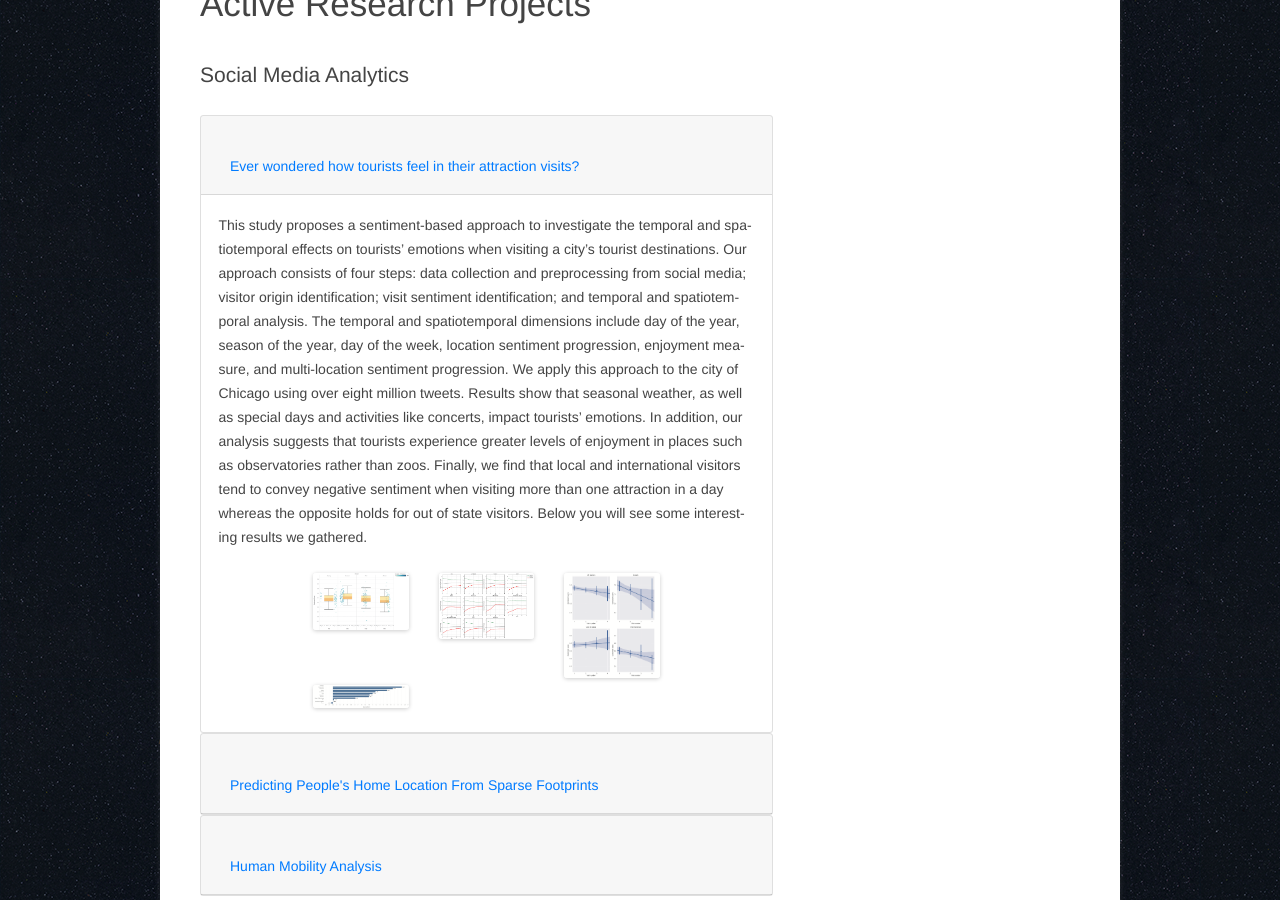
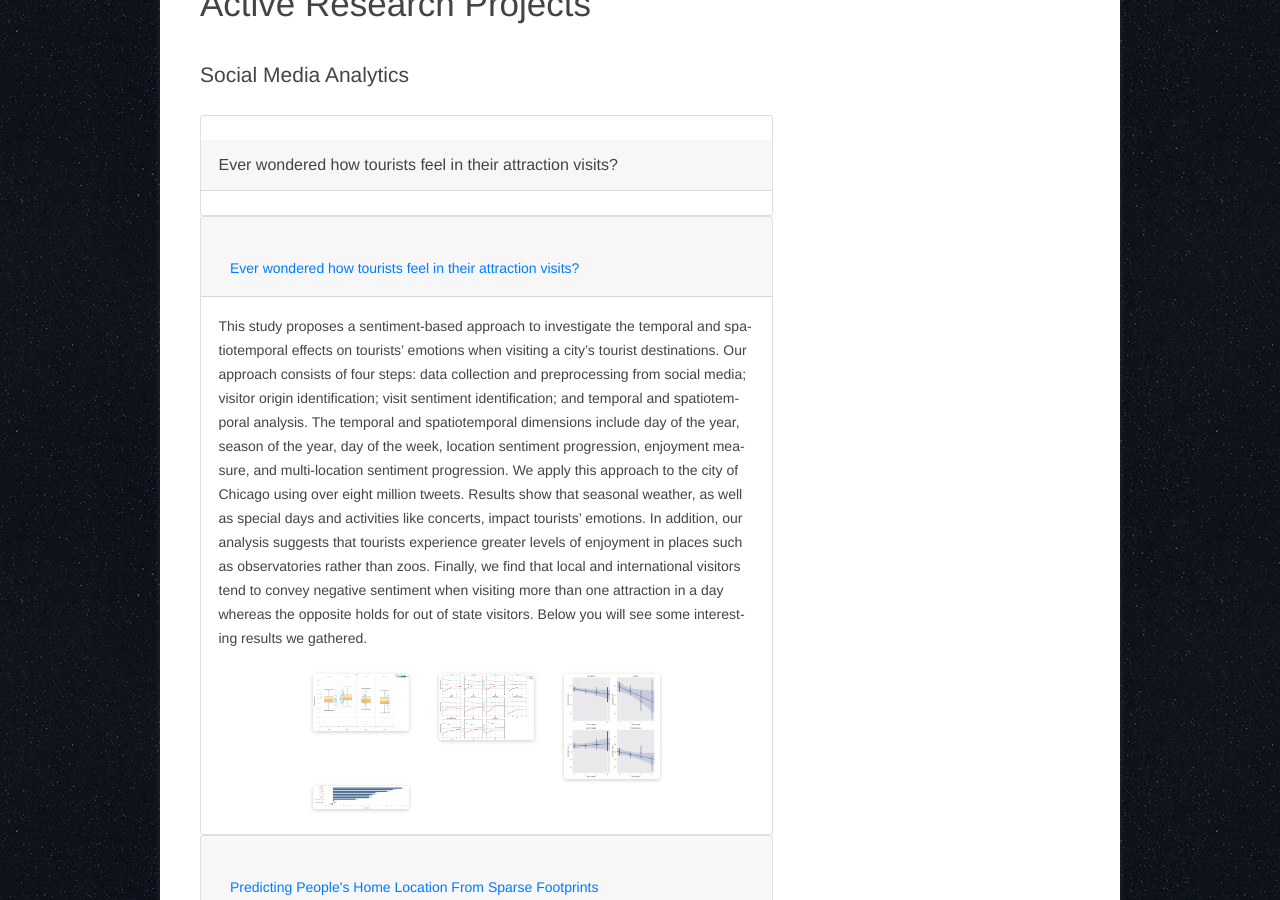
Before and after one commit to hamdikavak/hamdikavak.github.io, a Jekyll site: the page built from research-and-projects/index.html, in a window 1280 px wide and 900 px high, scrolled down 521 px. Built offline with Jekyll 4.4.1, drawn with Linux system fonts in a browser that asks for light colours; nearby versions of some CDN libraries; library files that are not in the unit come from our copies; comment, search, counter and statistics services are not loaded.

Commit message:
card added to research showcase page

```diff
--- a/research-and-projects/index.html
+++ b/research-and-projects/index.html
@@ -22,6 +22,19 @@
 </div>
 
 <h1>Social Media Analytics</h1>
+
+
+<div class="card">
+  <h3 class="card-header" data-toggle="collapse" data-target="sm1" aria-expanded="false" aria-controls="sm1">Ever wondered how tourists feel in their attraction visits?</h3>
+  <div class="collapse" id="sm1">
+	  <div class="card-body">
+	    <p class="card-text">This study proposes a sentiment-based approach to investigate the temporal and spatiotemporal effects on tourists’ emotions when visiting a city’s tourist destinations. Our approach consists of four steps: data collection and preprocessing from social media; visitor origin identification; visit sentiment identification; and temporal and spatiotemporal analysis. The temporal and spatiotemporal dimensions include day of the year, season of the year, day of the week, location sentiment progression, enjoyment measure, and multi-location sentiment progression. We apply this approach to the city of Chicago using over eight million tweets. Results show that seasonal weather, as well as special days and activities like concerts, impact tourists’ emotions. In addition, our analysis suggests that tourists experience greater levels of enjoyment in places such as observatories rather than zoos. Finally, we find that local and international visitors tend to convey negative sentiment when visiting more than one attraction in a day whereas the opposite holds for out of state visitors. Below you will see some interesting results we gathered.</p>
+	  </div>
+	  <div class="card-footer text-muted">
+	    Paper: <a href="https://journals.plos.org/plosone/article?id=10.1371/journal.pone.0198857" target="_blank">PLOS ONE Article</a>
+	  </div>
+  </div>
+</div>
 
 
 <div id="accordion">
```
